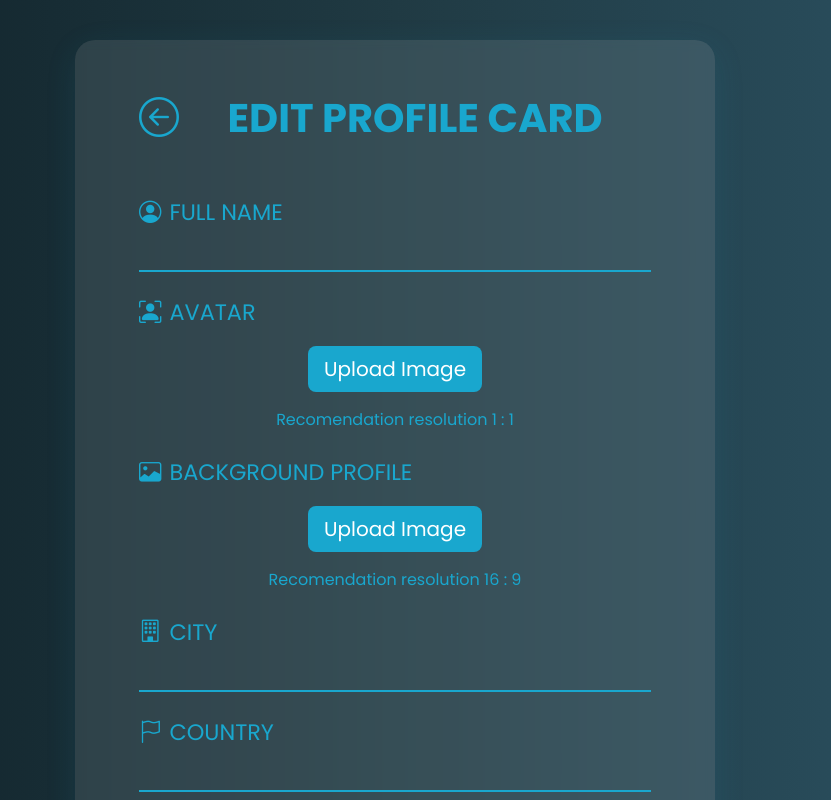
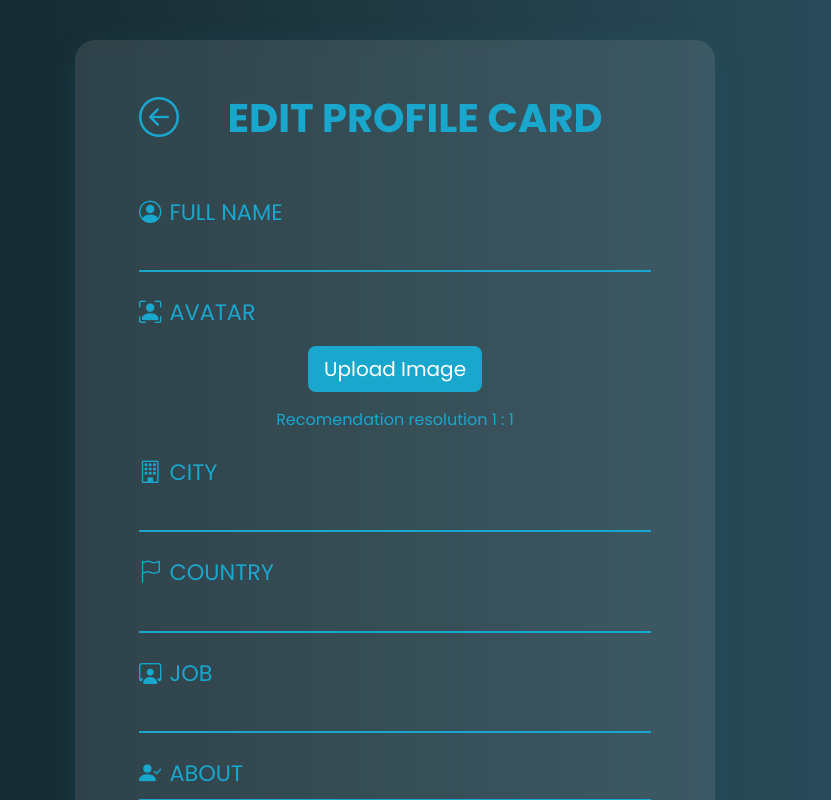
Before and after one commit to ridwanalfarezi/profile-card, a React (Vite) app: page /edit in a window 1280 px wide. Shown: the top 800 px of the page, without its empty margins (245-1076 px from the left). Built offline with nearby package versions, Linux system fonts and the light colour scheme.

Commit message:
remove bg profile in /edit

```diff
--- a/src/Card.jsx
+++ b/src/Card.jsx
@@ -1,6 +1,6 @@
 import React, { useState, useEffect } from "react";
 import axios from "axios";
-import { Link, Navigate, useNavigate } from "react-router-dom";
+import { Link, useNavigate } from "react-router-dom";
 import { toast } from "react-hot-toast";
 
 const Card = () => {
--- a/src/Edit.jsx
+++ b/src/Edit.jsx
@@ -3,7 +3,6 @@ import { Link } from "react-router-dom";
 
 const Edit = () => {
   const [image, setImage] = useState(null);
-  const [bg, setBg] = useState(null);
 
   const handleImageChange = (event) => {
     if (event.target.files && event.target.files[0]) {
@@ -11,17 +10,11 @@ const Edit = () => {
     }
   };
 
-  const handleBgChange = (event) => {
-    if (event.target.files && event.target.files[0]) {
-      setBg(URL.createObjectURL(event.target.files[0]));
-    }
-  };
-
   return (
     <div className="edit-container">
       <form action="" className="d-block py-5">
         <div className="edit-header d-flex align-items-center mb-5">
-          <Link to="/" className="back">
+          <Link to="/:username" className="back">
             <i class="bi bi-arrow-left-circle fs-1"></i>
           </Link>
           <h1 className="edit-title mx-auto m-0">EDIT PROFILE CARD</h1>
@@ -59,36 +52,6 @@ const Edit = () => {
           </div>
           <p className="text-center mt-3" style={{ color: "var(--primary)" }}>
             Recomendation resolution 1 : 1
-          </p>
-        </div>
-        <div className="mb-4">
-          <div
-            className="d-flex flex-wrap align-items-center gap-2 mb-3"
-            style={{ color: "var(--primary)", fontSize: "1.4rem" }}
-          >
-            <i class="bi bi-image"></i>
-            <span>BACKGROUND PROFILE</span>
-          </div>
-          <div className="d-flex justify-content-around align-items-center">
-            <label htmlFor="previewBg">
-              <span className="btn btn-lg button d-block w-100">
-                Upload Image
-              </span>
-            </label>
-            {bg && (
-              <img src={bg} alt="Background Profile" className="bg-preview" />
-            )}
-            <input
-              type="file"
-              accept="img/*"
-              className="form-control"
-              id="previewBg"
-              onChange={handleBgChange}
-              hidden
-            />
-          </div>
-          <p className="text-center mt-3" style={{ color: "var(--primary)" }}>
-            Recomendation resolution 16 : 9
           </p>
         </div>
         <div className="mb-4">
```
